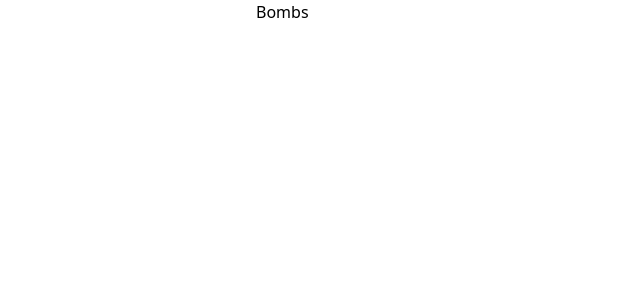
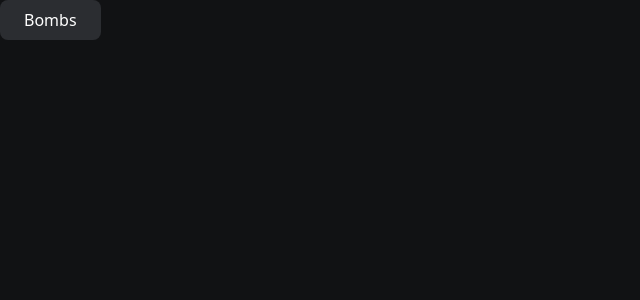
Before and after one commit to ellman12/WingSounds, a React (Vite) app in the folder Frontend/: page / in a window 1280 px wide. Shown: the top 300 px of the page, without its empty margins (0-640 px from the left). Built offline with nearby package versions, Linux system fonts and the light colour scheme.

Commit message:
Style button and background

```diff
--- a/Frontend/src/App.tsx
+++ b/Frontend/src/App.tsx
@@ -3,7 +3,7 @@ import Home from "./Home.tsx";
 
 export default function App() {
     return (
-        <div className="h-full w-full">
+        <div className="h-screen w-screen">
             <Home/>
         </div>
     );
--- a/Frontend/src/Home.tsx
+++ b/Frontend/src/Home.tsx
@@ -2,7 +2,7 @@ import SoundButton from "./components/SoundButton.tsx";
 
 export default function Home() {
     return (
-        <div className="">
+        <div className="bg-[#111214] w-full h-full">
             <SoundButton sound={{name: "Bombs", sound_id: "1349243344420606034", guild_id: "1349171772695773305"}}/>
         </div>
     );
--- a/Frontend/src/components/SoundButton.tsx
+++ b/Frontend/src/components/SoundButton.tsx
@@ -16,7 +16,7 @@ const SoundButton: FC<Props> = ({sound}) => {
     }
 
     return (
-        <button className="mx-64" onClick={onClick}>
+        <button className="bg-[#2B2D31] text-white px-6 py-2 rounded-lg hover:cursor-pointer" onClick={onClick}>
             {sound.name}
         </button>
     );
```
